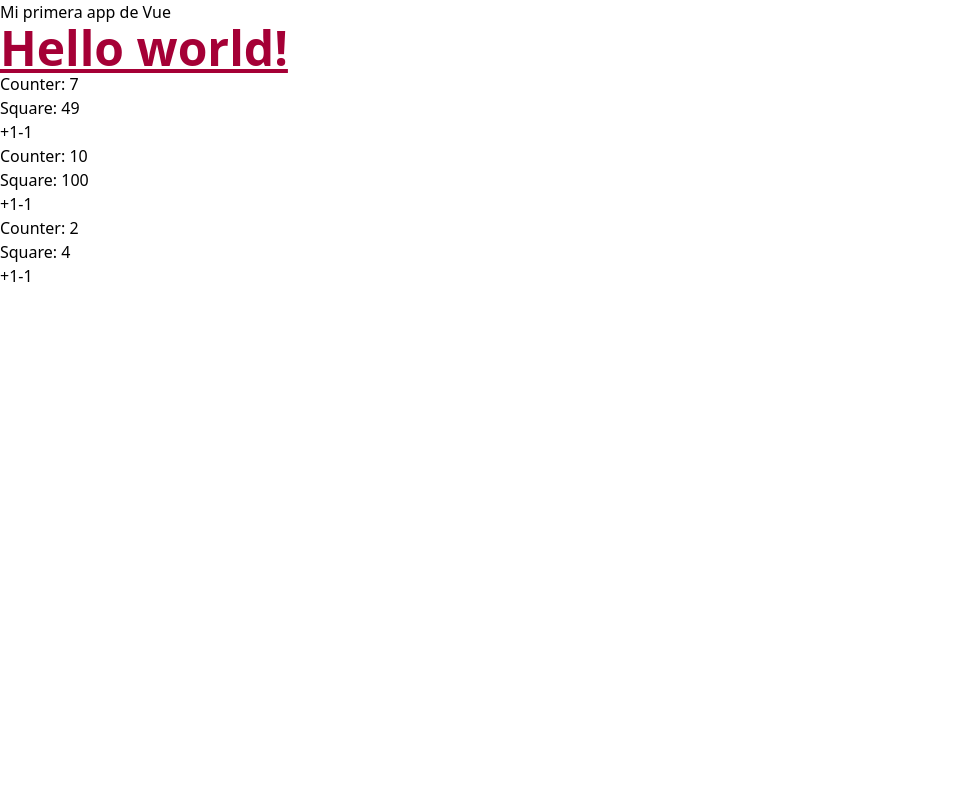
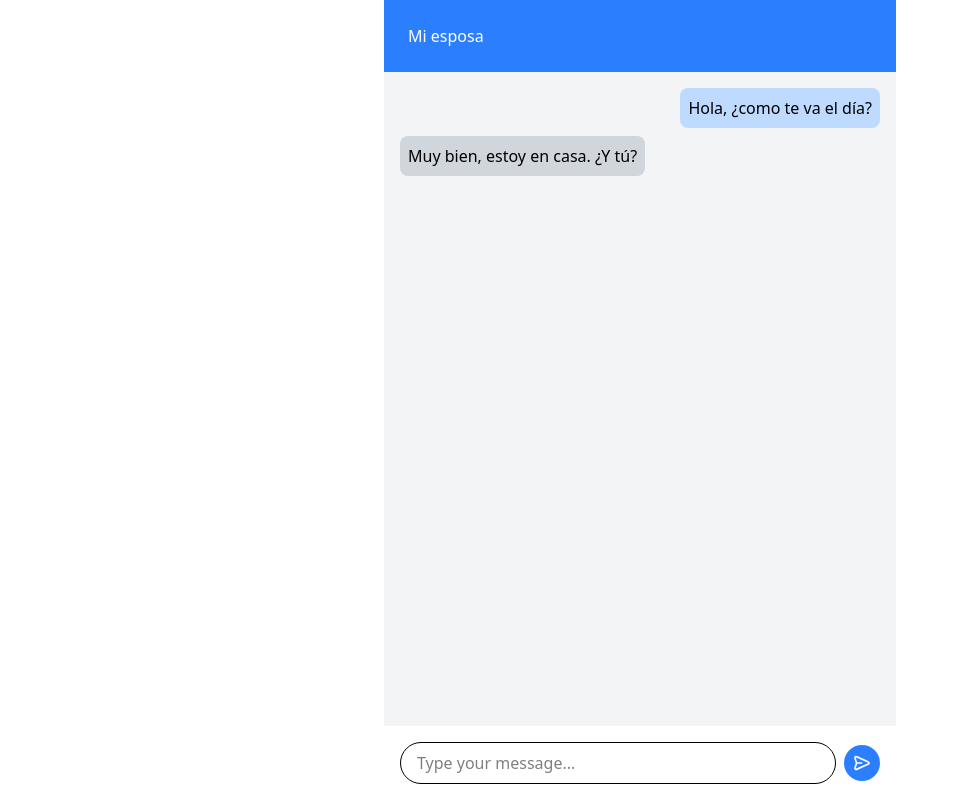
Before and after one commit to vic-dt/indecision-app, a Vue app: page / in a window 1280 px wide. Shown: the whole page, without its empty margins (0-959 px from the left). Built offline with nearby package versions, Linux system fonts and the light colour scheme; the HTML template or start-up script is replaced by a standard one.

Commit message:
Pantalla chat

```diff
--- a/src/App.vue
+++ b/src/App.vue
@@ -1,24 +1,13 @@
 
 <template>
-    <h1>Mi primera app de Vue</h1>
 
-    <h1 class="text-5xl text-rose-800 font-bold underline">
-    Hello world!
-  </h1>
+<IndecisionView/>
 
-
-<MeusNumerator  :valorem="7" />
-  <MeusNumeratorScript :valorem="10"/>
-
-  <MeusNumeratorScript2 :valorem="2"/>
 </template>
 
 <script lang="ts" setup>
-import MeusNumerator from './components/MeusNumerator.vue';
+import IndecisionView from './views/indecisionView.vue';
 
-import MeusNumeratorScript from './components/MeusNumeratorScript.vue';
-
-import MeusNumeratorScript2 from './components/meus-numerator-script/MeusNumeratorScript2.vue';
 
 
 </script>
--- /dev/null
+++ b/src/AppCounter.vue
@@ -0,0 +1,24 @@
+
+<template>
+    <h1>Mi primera app de Vue</h1>
+
+    <h1 class="text-5xl text-rose-800 font-bold underline">
+    Hello world!
+  </h1>
+
+
+<MeusNumerator  :valorem="7" />
+  <MeusNumeratorScript :valorem="10"/>
+
+  <MeusNumeratorScript2 :valorem="2"/>
+</template>
+
+<script lang="ts" setup>
+import MeusNumerator from './components/MeusNumerator.vue';
+
+import MeusNumeratorScript from './components/MeusNumeratorScript.vue';
+
+import MeusNumeratorScript2 from './components/meus-numerator-script/MeusNumeratorScript2.vue';
+
+
+</script>
--- a/src/components/MeusNumerator.vue
+++ b/src/components/MeusNumerator.vue
@@ -10,6 +10,7 @@
 
 <script lang="ts" setup>
 import { computed, ref } from 'vue';
+import { useNumerator } from '@/composables/useNumerator';
 
 interface Props {
   valorem: number;
@@ -17,7 +18,5 @@
 
 const props = defineProps<Props>();
 
-const numerus = ref(props.valorem);
-
-const quadrataNumerus = computed(() => numerus.value * numerus.value);
+const { numerus, quadrataNumerus } = useNumerator(props.valorem);
 </script>
--- /dev/null
+++ b/src/composables/useNumerator.ts
@@ -0,0 +1,14 @@
+import { computed, ref } from "vue"
+
+export const useNumerator = (incipiensValorem: number = 10)=> {
+
+    const numerus = ref(incipiensValorem);
+
+    const quadrataNumerus = computed(() => numerus.value * numerus.value);
+
+    return{
+       numerus,
+       quadrataNumerus,
+
+    }
+}
--- /dev/null
+++ b/src/views/indecisionView.vue
@@ -0,0 +1,48 @@
+<template>
+
+<div class="bg-gray-100 h-screen flex flex-col max-w-lg mx-auto">
+    <div class="bg-blue-500 p-6 text-white flex justify-between items-center">
+       <span>Mi esposa</span>
+    </div>
+
+<div class="p-4 flex-1 overflow-y-auto">
+    <div class="flex flex-col space-y-2">
+    <div class="flex justify-end">
+        <div class="bg-blue-200 text-black p-2 max-w-xs rounded-lg">
+            Hola, ¿como te va el día?
+        </div>
+    </div>
+
+    <div class="flex justify-start">
+        <div class="bg-gray-300 text-black p-2 max-w-xs rounded-lg">
+            Muy bien, estoy en casa. ¿Y tú?
+        </div>
+    </div>
+
+</div>
+</div>
+
+
+
+    <div class="bg-white flex items-center p-4">
+        <input type="text"
+        class="px-4 py-2 flex-1 border rounded-full focus:outline-none"
+        placeholder="Type your message..."/>
+
+        <button class="bg-blue-500 text-white rounded-full p-2 ml-2 hover:bg-blue-600 focus:outline-none">
+             <svg width="20px" height="20px" viewBox="0 0 24 24" fill="none" xmlns="http://www.w3.org/2000/svg" stroke="#ffffff" >
+	        <g id="SVGRepo_bgCarrier" stroke-width="0"></g>
+             <g id="SVGRepo_tracerCarrier" stroke-linecap="round" stroke-linejoin="round"></g>
+             <g id="SVGRepo_iconCarrier">
+		    <path d="M11.5003 12H5.41872M5.24634 12.7972L4.24158 15.7986C3.69128 17.4424 3.41613 18.2643 3.61359 18.7704C3.78506 19.21 4.15335 19.5432 4.6078 19.6701C5.13111 19.8161 5.92151 19.4604 7.50231 18.7491L17.6367 14.1886C19.1797 13.4942 19.9512 13.1471 20.1896 12.6648C20.3968 12.2458 20.3968 11.7541 20.1896 11.3351C19.9512 10.8529 19.1797 10.5057 17.6367 9.81135L7.48483 5.24303C5.90879 4.53382 5.12078 4.17921 4.59799 4.32468C4.14397 4.45101 3.77572 4.78336 3.60365 5.22209C3.40551 5.72728 3.67772 6.54741 4.22215 8.18767L5.24829 11.2793C5.34179 11.561 5.38855 11.7019 5.407 11.8459C5.42338 11.9738 5.42321 12.1032 5.40651 12.231C5.38768 12.375 5.34057 12.5157 5.24634 12.7972Z" stroke="#ffffff" stroke-width="2" stroke-linecap="round" stroke-linejoin="round"></path>
+	        </g>
+            </svg>
+        </button>
+    </div>
+
+
+
+
+</div>
+
+</template>
```
